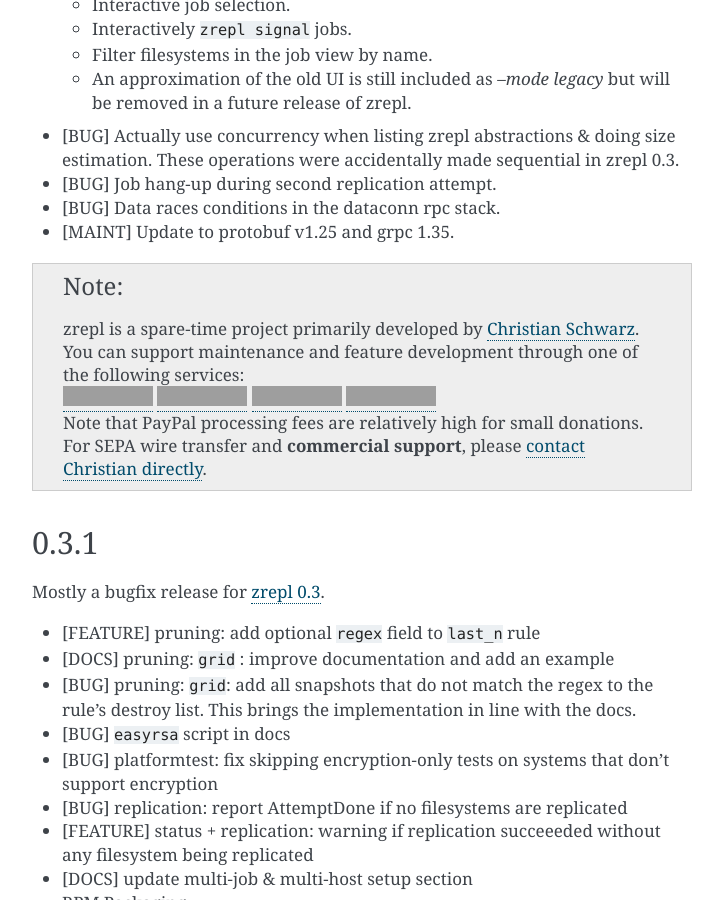
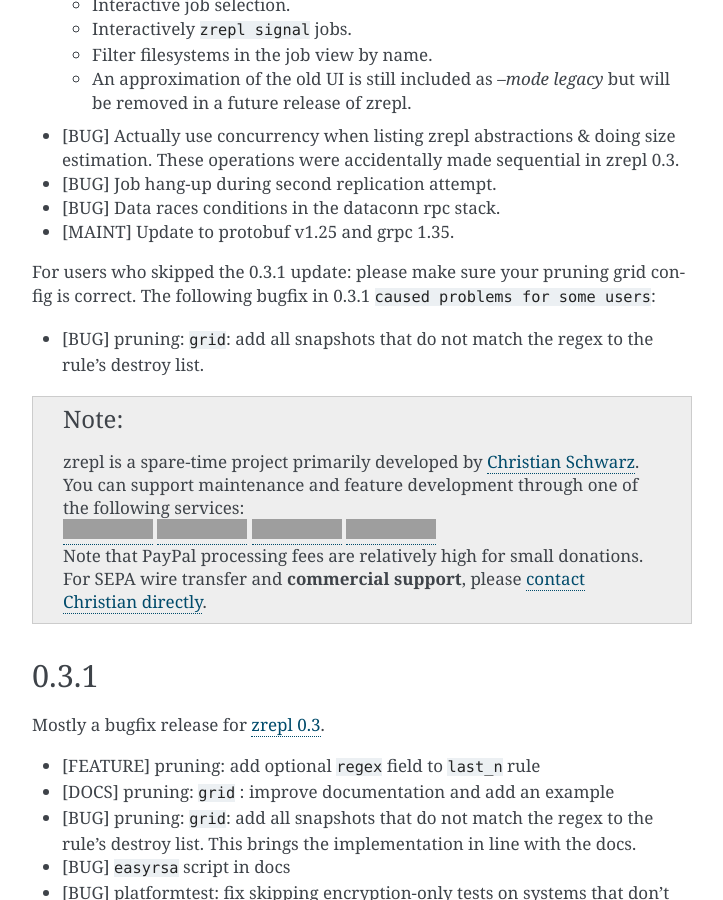
Before and after one commit to zrepl/zrepl, a Sphinx documentation site: the page built from docs/changelog.rst, in a window 1280 px wide and 900 px high, scrolled down 793 px, cut to the strip 0-900 px from the top of the window. Shown: the whole strip, without its empty margins (388-1111 px from the left). Built offline with Sphinx 7.4.7, drawn with Linux system fonts in a browser that asks for light colours; pages that are not in the unit, such as notebooks, are missing from menus; the version number could not be read and is left out; cross-references to code outside the pages are shown as plain code; grey boxes are pictures that could not be loaded.

Commit message:
docs: 0.4 changelog: mention the 0.3.1 fix to prune:grid
fixes #400
refs 3a4e841c7318b861b067c6f5a1bbd21ebb17d4f6

```diff
--- a/docs/changelog.rst
+++ b/docs/changelog.rst
@@ -48,6 +48,11 @@
 * |bugfix| Job hang-up during second replication attempt.
 * |bugfix| Data races conditions in the dataconn rpc stack.
 * |maint| Update to protobuf v1.25 and grpc 1.35.
+
+For users who skipped the 0.3.1 update: please make sure your pruning grid config is correct.
+The following bugfix in 0.3.1 :issue:`caused problems for some users <400>`:
+
+* |bugfix| pruning: ``grid``:  add all snapshots that do not match the regex to the rule's destroy list.
 
 .. NOTE::
   |  zrepl is a spare-time project primarily developed by `Christian Schwarz <https://cschwarz.com>`_.
```
